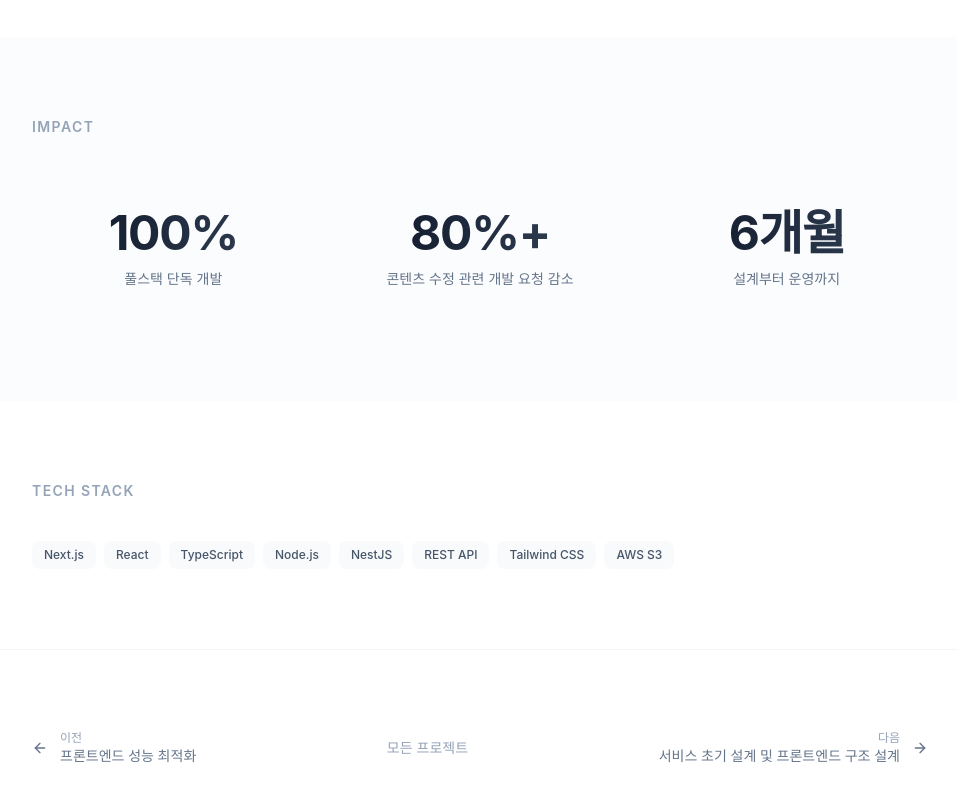
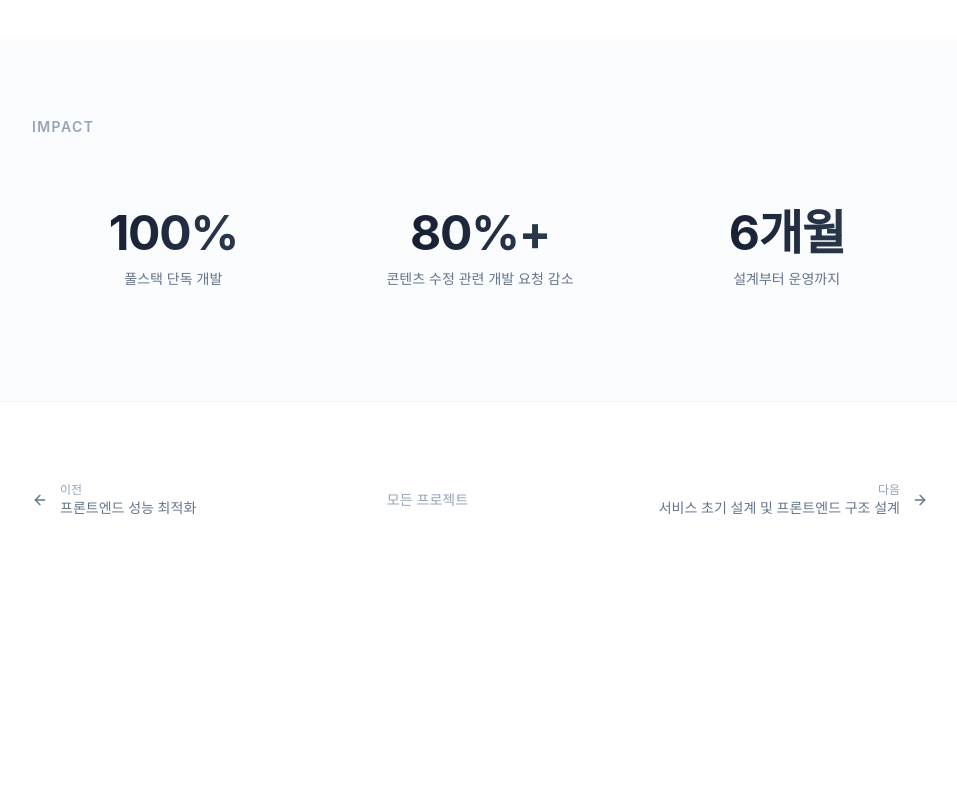
Before and after one commit to WhyBusyy/portfolio, a Next.js app: page /projects/cms-development in a window 1280 px wide. Shown: the part 1740-2540 px from the top of the page, without its empty margins (160-1117 px from the left). After the commit the page ends 2338 px from the top, so only its background shows below. Built offline with nearby package versions, Linux system fonts and the light colour scheme; a web font is replaced by a local one.

Commit message:
Refactor ProjectDetailClient component by removing the Tech Stack section; update project descriptions for clarity and accuracy in projects data.

```diff
--- a/src/app/projects/[slug]/ProjectDetailClient.tsx
+++ b/src/app/projects/[slug]/ProjectDetailClient.tsx
@@ -214,31 +214,6 @@ export default function ProjectDetailClient({ project, prev, next }: Props) {
         </section>
       )}
 
-      {/* Tech Stack */}
-      <section className="py-20 section-padding">
-        <AnimatedSection className="max-w-4xl mx-auto">
-          <p className="text-sm font-semibold text-slate-400 dark:text-slate-500 tracking-widest uppercase mb-10">
-            Tech Stack
-          </p>
-
-          <div className="flex flex-wrap gap-2">
-            {project.techStack.map((tech, index) => (
-              <motion.span
-                key={tech}
-                initial={{ opacity: 0 }}
-                whileInView={{ opacity: 1 }}
-                viewport={{ once: true }}
-                transition={{ duration: 0.4, delay: index * 0.03 }}
-                className="px-3 py-1.5 bg-slate-50 dark:bg-white/[0.04] text-slate-600
-                           dark:text-slate-400 rounded-lg text-xs font-medium"
-              >
-                {tech}
-              </motion.span>
-            ))}
-          </div>
-        </AnimatedSection>
-      </section>
-
       {/* Bottom Navigation */}
       <section className="py-20 section-padding border-t border-slate-100 dark:border-white/[0.04]">
         <div className="max-w-4xl mx-auto">
--- a/src/data/projects.ts
+++ b/src/data/projects.ts
@@ -16,7 +16,7 @@ export const projects: ProjectData[] = [
       "Lighthouse",
     ],
     overview: {
-      lead: "Chrome Lighthouse 성능 점수를 13점에서 78점으로 개선하며, B2B SaaS 플랫폼의 사용자 경험을 근본적으로 향상시킨 프로젝트입니다.",
+      lead: "Chrome Lighthouse 성능 점수를 13점에서 78점으로 개선하며, B2B SaaS 플랫폼의 사용자 경험을 근본적으로 향상시켰습니다.",
       detail:
         "플랫팜 서비스의 초기 로딩 속도와 인터랙션 성능이 사용자 이탈의 주요 원인으로 파악된 후, 렌더링 파이프라인 전반에 걸친 최적화를 단독으로 수행했습니다. 번들 분석부터 코드 스플리팅, 이미지 최적화, 메모이제이션 전략까지 체계적으로 접근하여 측정 가능한 성과를 달성했습니다.",
     },
@@ -25,7 +25,7 @@ export const projects: ProjectData[] = [
       {
         title: "거대한 초기 번들 사이즈",
         before:
-          "모든 페이지와 컴포넌트가 단일 번들로 로드되어 초기 로딩에 10초 이상 소요",
+          "모든 페이지와 컴포넌트가 단일 번들로 로드되어 초기 로딩에 8초 이상 소요",
         after:
           "라우트 기반 코드 스플리팅과 dynamic import를 적용하여 초기 번들 크기 60% 이상 감소",
       },
@@ -71,7 +71,7 @@ export const projects: ProjectData[] = [
       "AWS S3",
     ],
     overview: {
-      lead: "프론트엔드와 백엔드 전 과정을 단독으로 개발한 자체 CMS 구축을 통해 운영 효율과 개발 생산성을 동시에 개선한 프로젝트입니다.",
+      lead: "프론트엔드와 백엔드 전 과정을 단독으로 개발한 자체 CMS 구축을 통해 운영 효율과 개발 생산성을 동시에 개선했습니다.",
       detail:
         "기존에는 콘텐츠 수정 시 매번 개발자가 코드를 직접 수정하고 배포해야 했습니다. 이를 해결하기 위해 운영팀이 직접 콘텐츠를 관리할 수 있는 자체 CMS를 설계하고 구축했습니다. 프론트엔드 UI부터 백엔드 API, 파일 업로드, 권한 관리까지 전체 스택을 단독으로 개발했습니다.",
     },
@@ -86,15 +86,13 @@ export const projects: ProjectData[] = [
       },
       {
         title: "프론트엔드-백엔드 동시 개발",
-        before:
-          "백엔드 리소스가 제한된 환경에서 CMS 전체를 구축해야 하는 상황",
+        before: "백엔드 리소스가 제한된 환경에서 CMS 전체를 구축해야 하는 상황",
         after:
           "NestJS 기반 RESTful API를 직접 설계하고 구현하여 프론트엔드와 백엔드를 유기적으로 개발",
       },
       {
         title: "파일 관리 시스템",
-        before:
-          "이미지와 파일 업로드에 대한 체계적인 관리 시스템 부재",
+        before: "이미지와 파일 업로드에 대한 체계적인 관리 시스템 부재",
         after:
           "AWS S3 연동 파일 업로드 시스템 구축, 이미지 리사이징 및 최적화 파이프라인 구현",
       },
@@ -126,7 +124,7 @@ export const projects: ProjectData[] = [
       "MUI",
     ],
     overview: {
-      lead: "B2B 직거래 통합관리 플랫폼 '플랫팜'의 서비스 초기 설계 단계부터 참여하여, 확장 가능한 프론트엔드 아키텍처를 구축한 프로젝트입니다.",
+      lead: "B2B 직거래 통합관리 플랫폼 '플랫팜'의 서비스 초기 설계 단계부터 참여하여, 확장 가능한 프론트엔드 아키텍처를 구축했습니다.",
       detail:
         "다양한 벤더사의 요구사항을 수용할 수 있는 유연한 구조가 필요했습니다. 컴포넌트 설계 패턴, 상태 관리 전략, API 연동 구조, 폴더 구조 등 프론트엔드 전반의 아키텍처를 설계하고 기능 고도화를 주도했습니다.",
     },
@@ -155,7 +153,7 @@ export const projects: ProjectData[] = [
     ],
     metrics: [
       { value: "1년+", change: null, label: "서비스 운영 및 유지보수" },
-      { value: "100%", change: null, label: "프론트엔드 단독 설계" },
+      { value: "70%", change: null, label: "프론트엔드 초기 구조 설계" },
       { value: "10+", change: null, label: "벤더사 대응 가능한 구조" },
     ],
   },
```
Also changed, not shown: postcss.config.mjs (line endings or trailing spaces).
